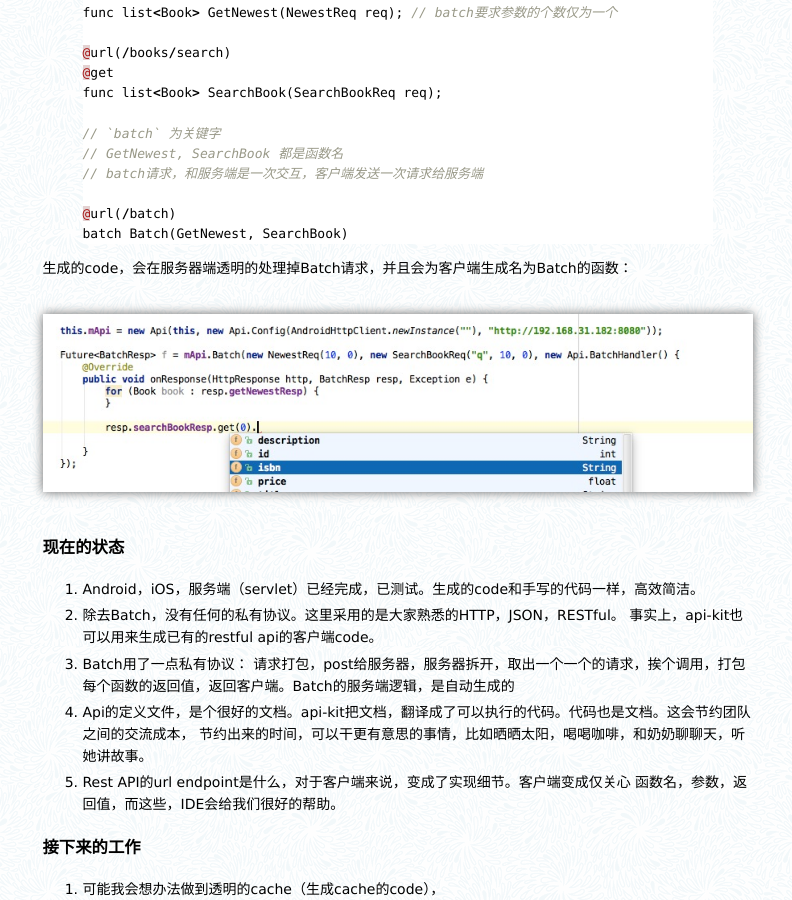
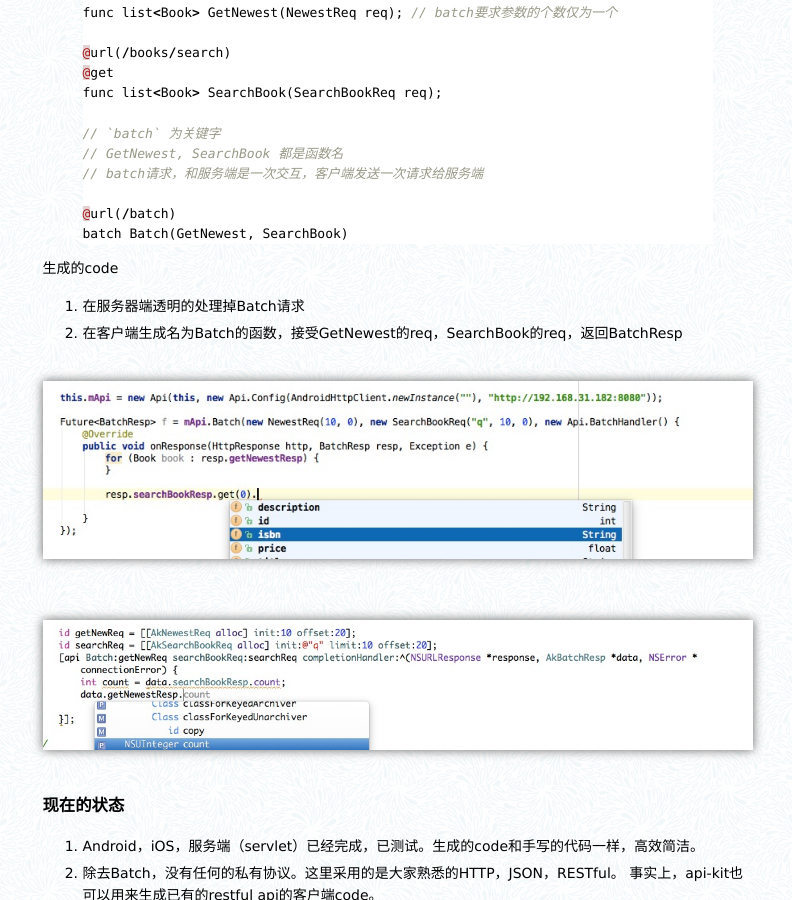
Before and after one commit to shenfeng/shenfeng.github.com, a Jekyll site: the page built from _posts/2014-12-24-intro-api-kit.md, in a window 1280 px wide and 900 px high, scrolled down 3107 px. Shown: the whole window, without its empty margins (98-890 px from the left). Built offline with Jekyll 4.4.1, drawn with Linux system fonts in a browser that asks for light colours; comment, search, counter and statistics services are not loaded.

Commit message:
more image

```diff
--- a/_posts/2014-12-24-intro-api-kit.md
+++ b/_posts/2014-12-24-intro-api-kit.md
@@ -148,9 +148,14 @@ batch Batch(GetNewest, SearchBook)
 
 {% endhighlight %}
 
-生成的code，会在服务器端透明的处理掉Batch请求，并且会为客户端生成名为Batch的函数：
+生成的code
+
+1. 在服务器端透明的处理掉Batch请求
+2. 在客户端生成名为Batch的函数，接受GetNewest的req，SearchBook的req，返回BatchResp
 
 ![2](imgs/apikit/batch.png)
+
+![2](imgs/apikit/batch_ios.png)
 
 
 ### 现在的状态
```
Also changed, not shown: imgs/apikit/batch_ios.png (added).
